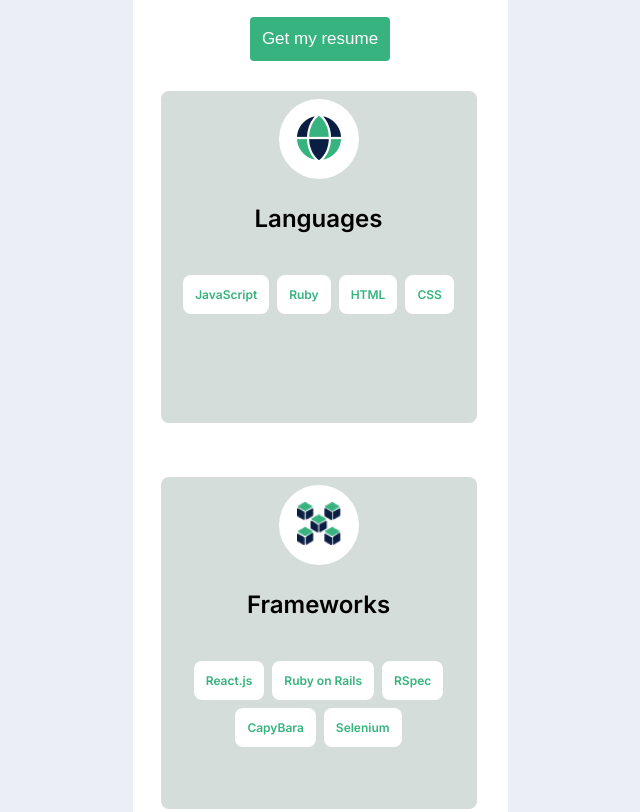
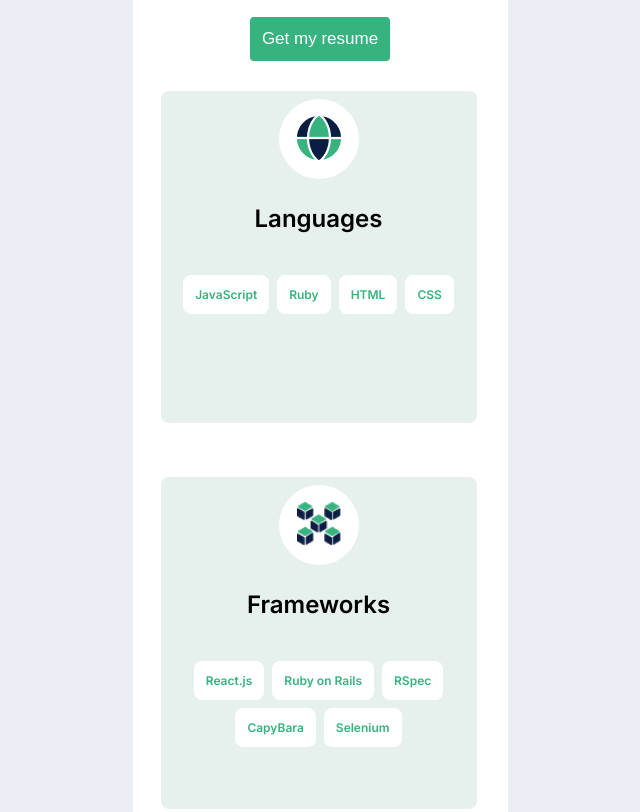
Before and after one commit to Tehmin-Saleem/Portfolio, a plain HTML site: page index.html in a window 1280 px wide. Shown: the part 3252-4064 px from the top of the page, without its empty margins (320-960 px from the left). Drawn offline with Linux system fonts and the light colour scheme; files whose address does not match are found by name.

Commit message:
updated styles

```diff
--- a/styles.css
+++ b/styles.css
@@ -207,7 +207,7 @@
 }
 
 .skill-card {
-  background-color: #d5ddda;
+  background-color: #e6f0ec;
   border-radius: 8px;
   padding: 8px;
   margin-left: 4px;
```
